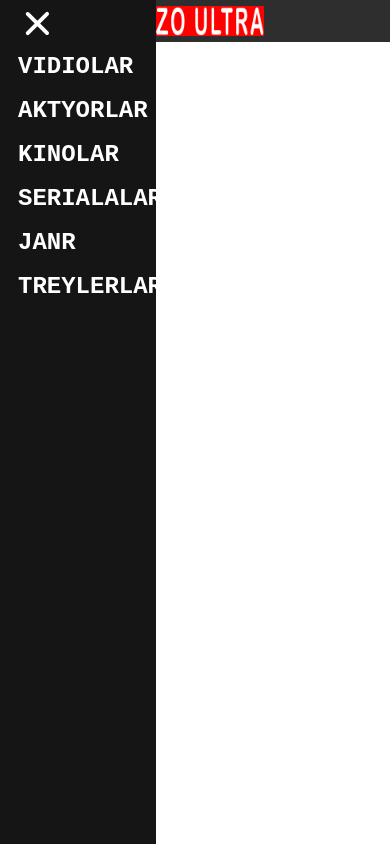
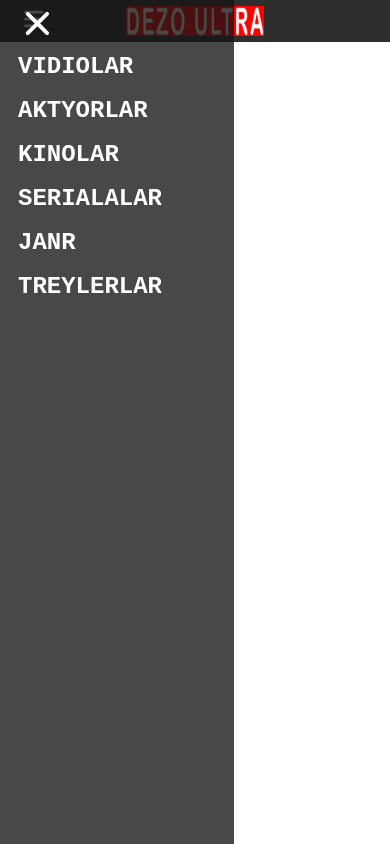
Before and after one commit to ajoib/maket-6, a plain HTML site: page index.html in a window 390 px wide. Both pictures are taken after a click on the icon 33 px from the left and 19 px from the top of the page. Drawn offline with nearby package versions, Linux system fonts and the light colour scheme.

Commit message:
Add files via upload

```diff
--- a/css/style.css
+++ b/css/style.css
@@ -143,12 +143,12 @@
     }
     .menu_ul.active {
         display: block;
-        width: 40%;
+        width: 60%;
         height: 100vh;
         position: fixed;
         top: 0;
         left: 0;
-        background: #151515;
+        background: #151515c7;
         align-items: center;
         transform: translateX(+0%);
         transition: 1s;
```
